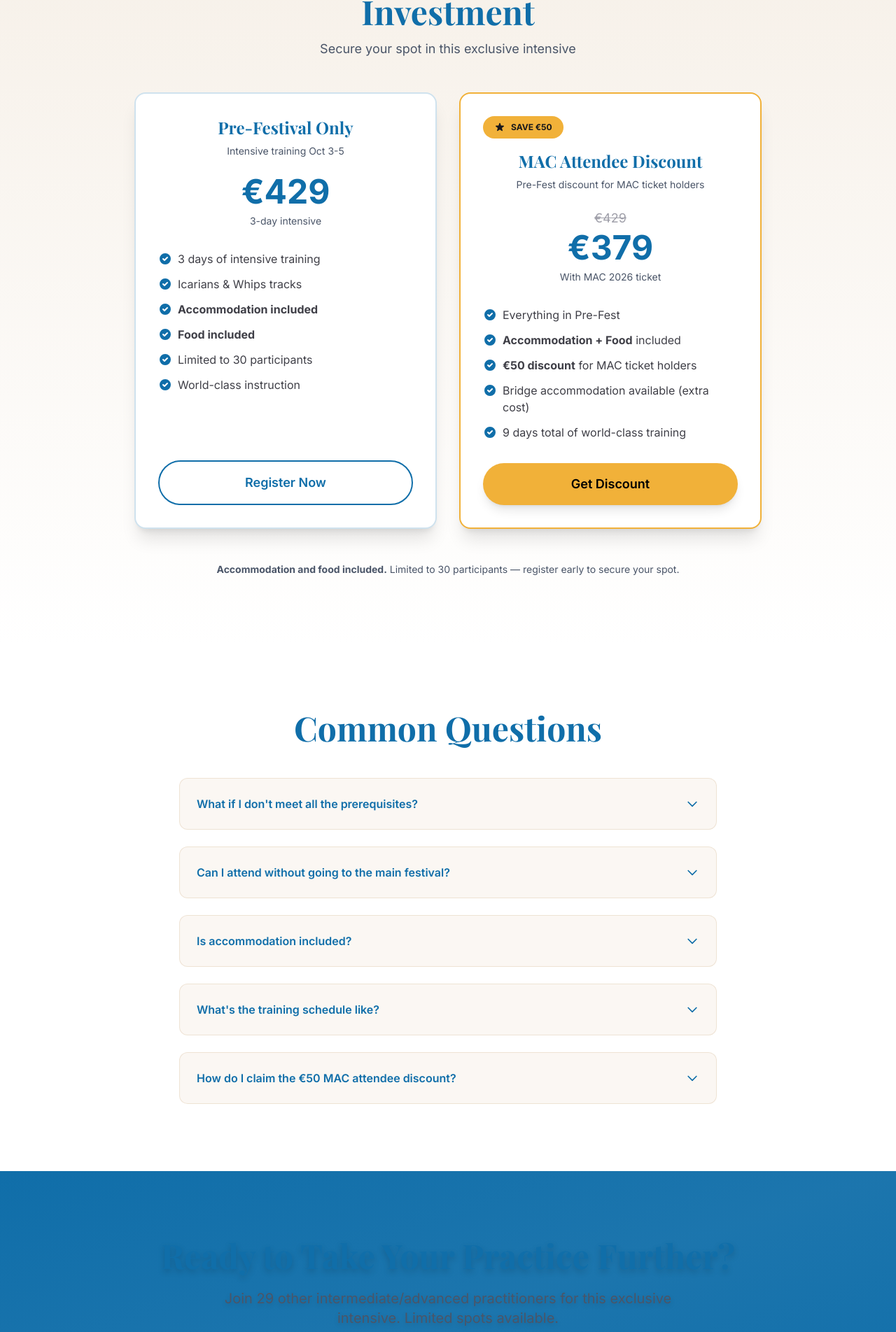
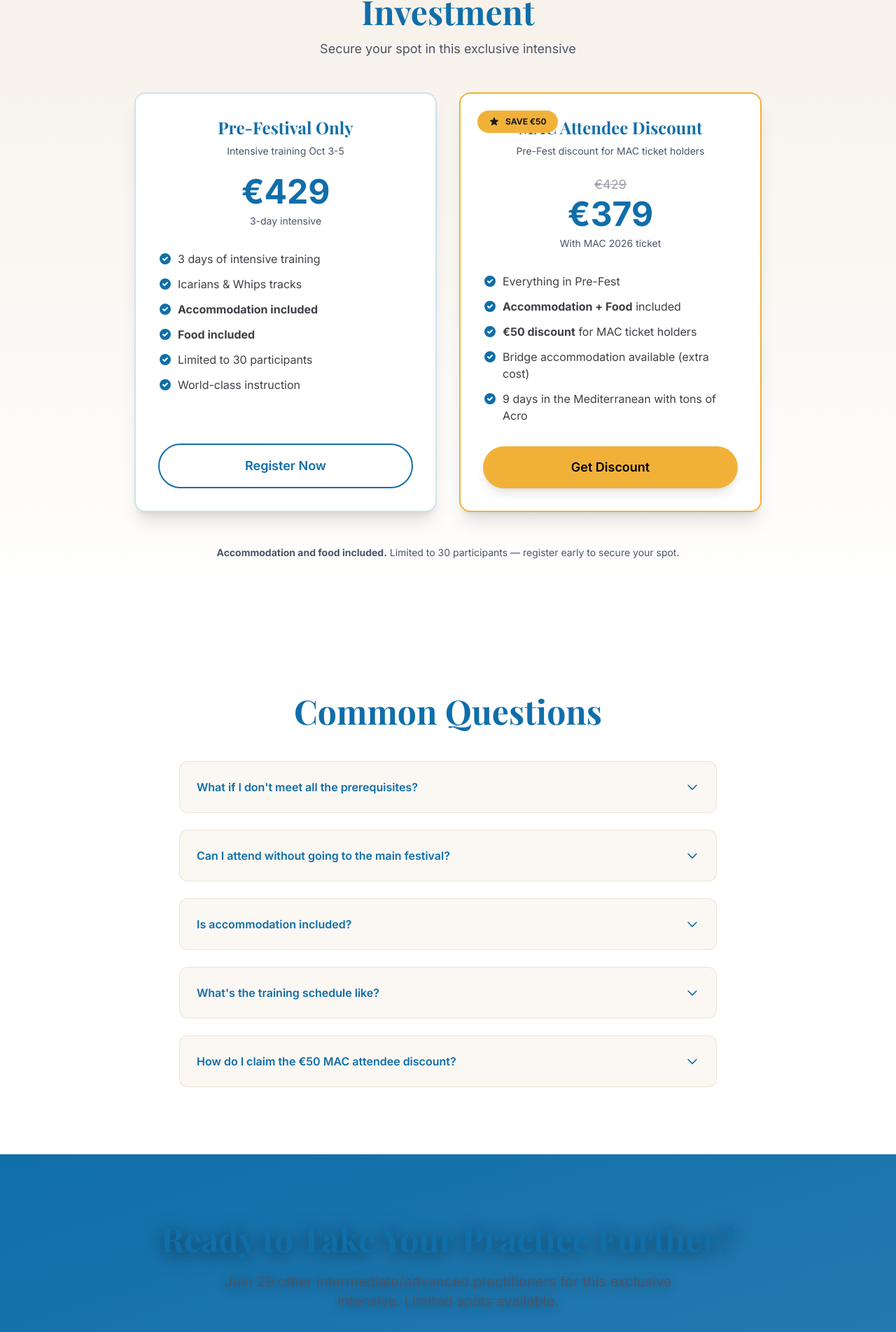
Before and after one commit to GloryFlory/mac-website, a Next.js app: page /pre-fest in a window 1280 px wide. Shown: the part 4521-6425 px from the top of the page at 70% size. Built offline with nearby package versions, Linux system fonts and the light colour scheme; a web font is replaced by a local one.

Commit message:
Fix Pre-Fest pricing alignment, update 9 days text, improve CTA contrast

```diff
--- a/app/pre-fest/page.tsx
+++ b/app/pre-fest/page.tsx
@@ -546,8 +546,8 @@ export default function PreFestPage() {
             {/* Pre-Fest Discount for MAC Attendees */}
             <Reveal delay={0.2}>
               <div className="bg-white rounded-2xl shadow-xl border-2 border-brand-sun p-8 relative overflow-hidden flex flex-col h-full">
-                {/* Best Value Badge - Repositioned */}
-                <div className="inline-flex items-center gap-2 px-4 py-2 bg-brand-sun text-zinc-900 rounded-full text-xs font-bold mb-4 self-start">
+                {/* Best Value Badge - Absolute positioned */}
+                <div className="absolute top-6 left-6 inline-flex items-center gap-2 px-4 py-2 bg-brand-sun text-zinc-900 rounded-full text-xs font-bold">
                   <svg className="w-4 h-4" fill="currentColor" viewBox="0 0 20 20">
                     <path d="M9.049 2.927c.3-.921 1.603-.921 1.902 0l1.07 3.292a1 1 0 00.95.69h3.462c.969 0 1.371 1.24.588 1.81l-2.8 2.034a1 1 0 00-.364 1.118l1.07 3.292c.3.921-.755 1.688-1.54 1.118l-2.8-2.034a1 1 0 00-1.175 0l-2.8 2.034c-.784.57-1.838-.197-1.539-1.118l1.07-3.292a1 1 0 00-.364-1.118L2.98 8.72c-.783-.57-.38-1.81.588-1.81h3.461a1 1 0 00.951-.69l1.07-3.292z" />
                   </svg>
@@ -594,7 +594,7 @@ export default function PreFestPage() {
                     <svg className="w-5 h-5 text-brand-sea mt-0.5 flex-shrink-0" fill="currentColor" viewBox="0 0 20 20">
                       <path fillRule="evenodd" d="M10 18a8 8 0 100-16 8 8 0 000 16zm3.707-9.293a1 1 0 00-1.414-1.414L9 10.586 7.707 9.293a1 1 0 00-1.414 1.414l2 2a1 1 0 001.414 0l4-4z" clipRule="evenodd" />
                     </svg>
-                    <span className="text-zinc-700">9 days total of world-class training</span>
+                    <span className="text-zinc-700">9 days in the Mediterranean with tons of Acro</span>
                   </li>
                 </ul>
 
@@ -702,13 +702,13 @@ export default function PreFestPage() {
       </section>
 
       {/* CTA Section */}
-      <section className="py-20 sm:py-24 px-6 bg-gradient-to-br from-brand-sea via-brand-sea/95 to-brand-sea">
+      <section className="py-20 sm:py-24 px-6 bg-gradient-to-br from-brand-sea via-brand-sea/95 to-brand-sea/90">
         <div className="max-w-4xl mx-auto text-center">
           <Reveal>
-            <h2 className="font-serif text-4xl sm:text-5xl font-bold mb-6 text-white drop-shadow-lg">
+            <h2 className="font-serif text-4xl sm:text-5xl font-bold mb-6 text-white drop-shadow-[0_4px_12px_rgba(0,0,0,0.5)]">
               Ready to Take Your Practice Further?
             </h2>
-            <p className="text-xl text-white mb-8 max-w-2xl mx-auto drop-shadow-md">
+            <p className="text-xl text-white mb-8 max-w-2xl mx-auto drop-shadow-[0_2px_8px_rgba(0,0,0,0.4)]">
               Join 29 other intermediate/advanced practitioners for this exclusive intensive. Limited spots available.
             </p>
             <div className="flex flex-col sm:flex-row gap-4 justify-center">
```
